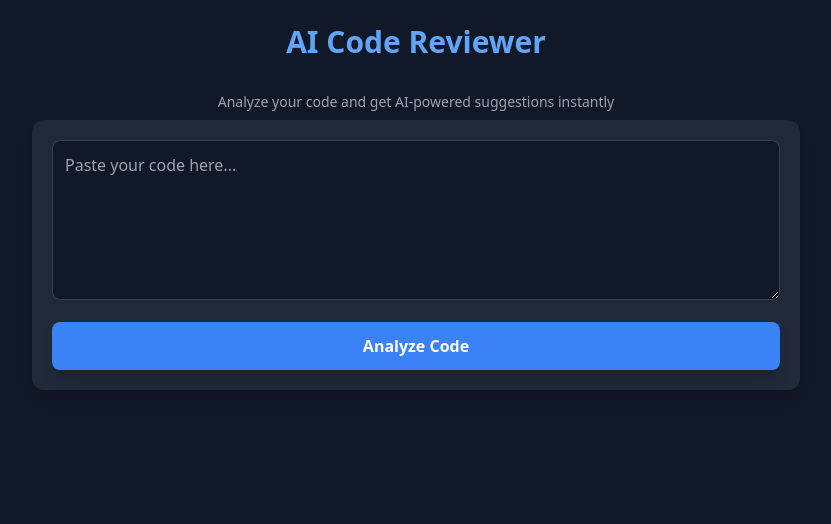
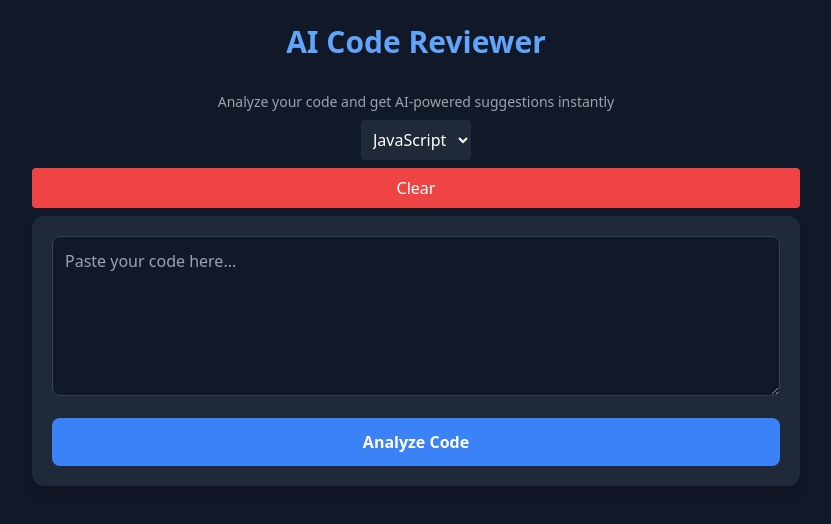
Before and after one commit to anantharjun672001-a11y/AiFrontend, a React (Vite) app: page / in a window 1280 px wide. Shown: the top 524 px of the page, without its empty margins (224-1055 px from the left). Built offline with nearby package versions, Linux system fonts and the light colour scheme.

Commit message:
dropdown setuped and clear button added

```diff
--- a/package.json
+++ b/package.json
@@ -12,7 +12,8 @@
   "dependencies": {
     "axios": "^1.15.0",
     "react": "^19.2.4",
-    "react-dom": "^19.2.4"
+    "react-dom": "^19.2.4",
+    "react-syntax-highlighter": "^16.1.1"
   },
   "devDependencies": {
     "@eslint/js": "^9.39.4",
--- a/src/App.jsx
+++ b/src/App.jsx
@@ -1,36 +1,78 @@
 import { useState } from "react";
 import axios from "axios";
+import { Prism as SyntaxHighlighter } from "react-syntax-highlighter";
+import { vscDarkPlus } from "react-syntax-highlighter/dist/esm/styles/prism";
 
 function App() {
   const [code, setCode] = useState("");
   const [result, setResult] = useState("");
   const [loading, setLoading] = useState(false);
+  const [copied, setCopied] = useState(false);
+  const [history, setHistory] = useState([]);
+  const [language, setLanguage] = useState("javascript");
 
   const analyzeCode = async () => {
+    if (!code.trim()) {
+      alert("Please enter code");
+      return;
+    }
+
     try {
       setLoading(true);
-      const res = await axios.post("http://localhost:3000/analyze", { code });
+
+      const res = await axios.post("http://localhost:3000/analyze", {
+        code,
+        language,
+      });
+
       setResult(res.data.result);
+
+      setHistory((prev) => [...prev, { code, result: res.data.result }]);
     } catch (err) {
-      setResult("Error analyzing code");
+      setResult("Server busy or API issue. Try again.");
     } finally {
       setLoading(false);
     }
   };
+
+  const optimizedCode = result.split("Optimized Code:")[1] || "";
 
   return (
     <div className="min-h-screen bg-gray-900 text-white flex flex-col items-center p-6">
       <h1 className="text-3xl font-bold mb-6 text-blue-400">
         AI Code Reviewer
       </h1>
+
       <p className="text-gray-400 mt-2 text-sm">
         Analyze your code and get AI-powered suggestions instantly
       </p>
 
-      {/* Input Card */}
+      {/* Language */}
+      <select
+        value={language}
+        onChange={(e) => setLanguage(e.target.value)}
+        className="bg-gray-800 p-2 rounded mt-2"
+      >
+        <option value="javascript">JavaScript</option>
+        <option value="python">Python</option>
+        <option value="java">Java</option>
+      </select>
+
+      {/* Clear */}
+      <button
+        onClick={() => {
+          setCode("");
+          setResult("");
+        }}
+        className="mt-2 w-full max-w-3xl bg-red-500 p-2 rounded"
+      >
+        Clear
+      </button>
+
+      {/* Input */}
       <div className="mt-2 bg-gray-800 p-5 rounded-xl shadow-lg w-full max-w-3xl">
         <textarea
-          className="w-full h-40 p-3 rounded-lg bg-gray-900 border border-gray-700 focus:outline-none"
+          className="w-full h-40 p-3 rounded-lg bg-gray-900 border border-gray-700"
           placeholder="Paste your code here..."
           value={code}
           onChange={(e) => setCode(e.target.value)}
@@ -38,7 +80,7 @@ function App() {
 
         <button
           onClick={analyzeCode}
-          className="mt-4 w-full bg-blue-500 hover:bg-blue-600 p-3 rounded-lg font-semibold transition duration-300 shadow-lg hover:shadow-blue-500/50 active:bg-blue-700 active:shadow-blue-500/50 active:scale-95"
+          className="mt-4 w-full bg-blue-500 p-3 rounded-lg font-semibold"
         >
           {loading ? "Analyzing..." : "Analyze Code"}
         </button>
@@ -47,19 +89,11 @@ function App() {
       {/* Output */}
       {result && (
         <div className="mt-6 w-full max-w-3xl space-y-4">
-          {/* Errors */}
-          <div className="bg-red-900/30 border border-red-500 p-4 rounded-lg">
-            <h3 className="text-red-400 font-semibold mb-2">Errors / Issues</h3>
-            <pre className="whitespace-pre-wrap text-sm text-gray-300">
-              {result.split("Improvements")[0]}
-            </pre>
-          </div>
-
           {/* Improvements */}
           <div className="bg-blue-900/30 border border-blue-500 p-4 rounded-lg">
             <h3 className="text-blue-400 font-semibold mb-2">Improvements</h3>
             <pre className="whitespace-pre-wrap text-sm text-gray-300">
-              {result.split("Improvements")[1]?.split("Optimized")[0]}
+              {result.split("Improvements:")[1]?.split("Optimized Code:")[0]}
             </pre>
           </div>
 
@@ -70,16 +104,33 @@ function App() {
             </h3>
 
             <button
-              onClick={() => navigator.clipboard.writeText(result)}
-              className="absolute top-2 right-2 bg-green-600 px-2 py-1 text-xs rounded hover:bg-green-700"
+              onClick={() => {
+                navigator.clipboard.writeText(optimizedCode);
+                setCopied(true);
+                setTimeout(() => setCopied(false), 1000);
+              }}
+              className="absolute top-2 right-2 bg-green-600 px-2 py-1 text-xs rounded"
             >
-              Copy
+              {copied ? "Copied!" : "Copy"}
             </button>
 
-            <pre className="whitespace-pre-wrap text-sm text-gray-300">
-              {result.split("Optimized")[1]}
-            </pre>
+            <SyntaxHighlighter language={language} style={vscDarkPlus}>
+              {optimizedCode}
+            </SyntaxHighlighter>
           </div>
+        </div>
+      )}
+
+      {/* History */}
+      {history.length > 0 && (
+        <div className="mt-10 w-full max-w-3xl">
+          <h2 className="text-xl text-purple-400 mb-3">History</h2>
+
+          {history.map((item, index) => (
+            <div key={index} className="bg-gray-800 p-3 rounded mb-3">
+              <pre className="text-sm">{item.code}</pre>
+            </div>
+          ))}
         </div>
       )}
     </div>
```
Also changed, not shown: 1 other file (tests, documents, lock files or other folders).
